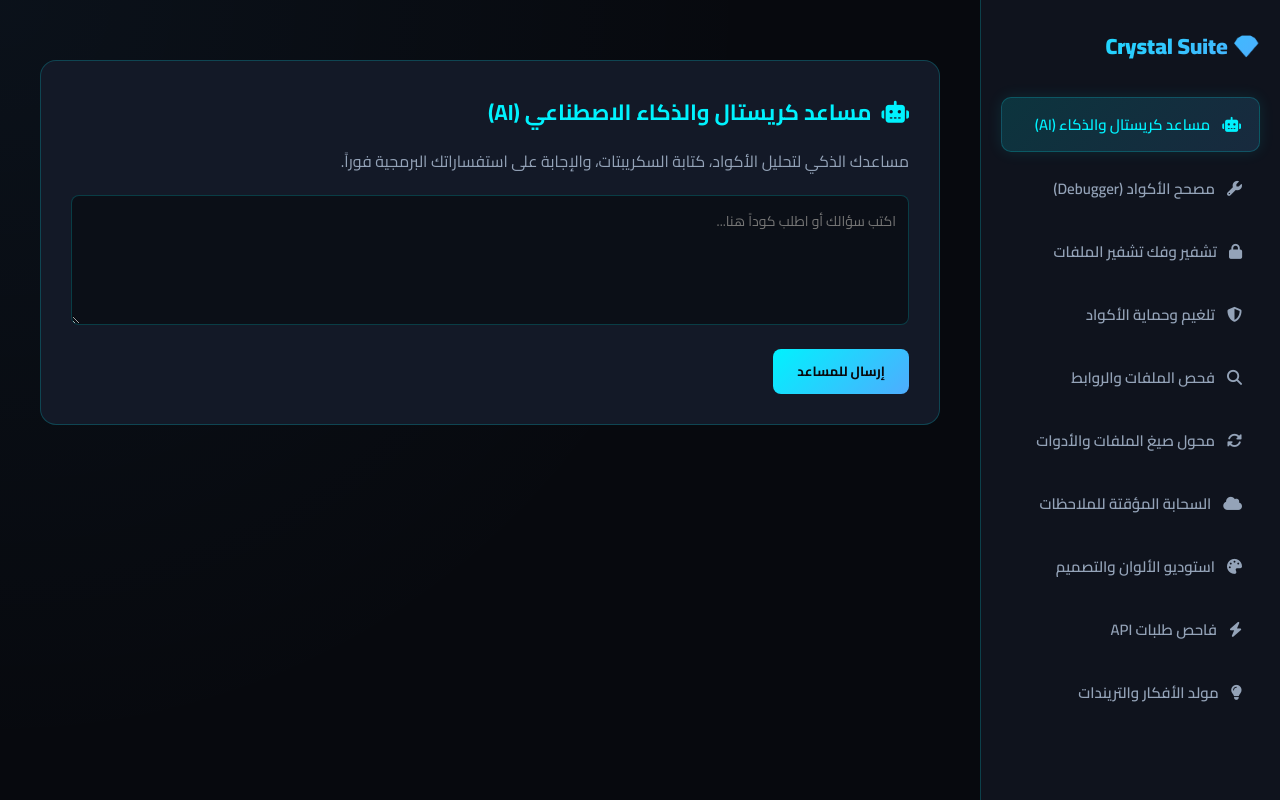
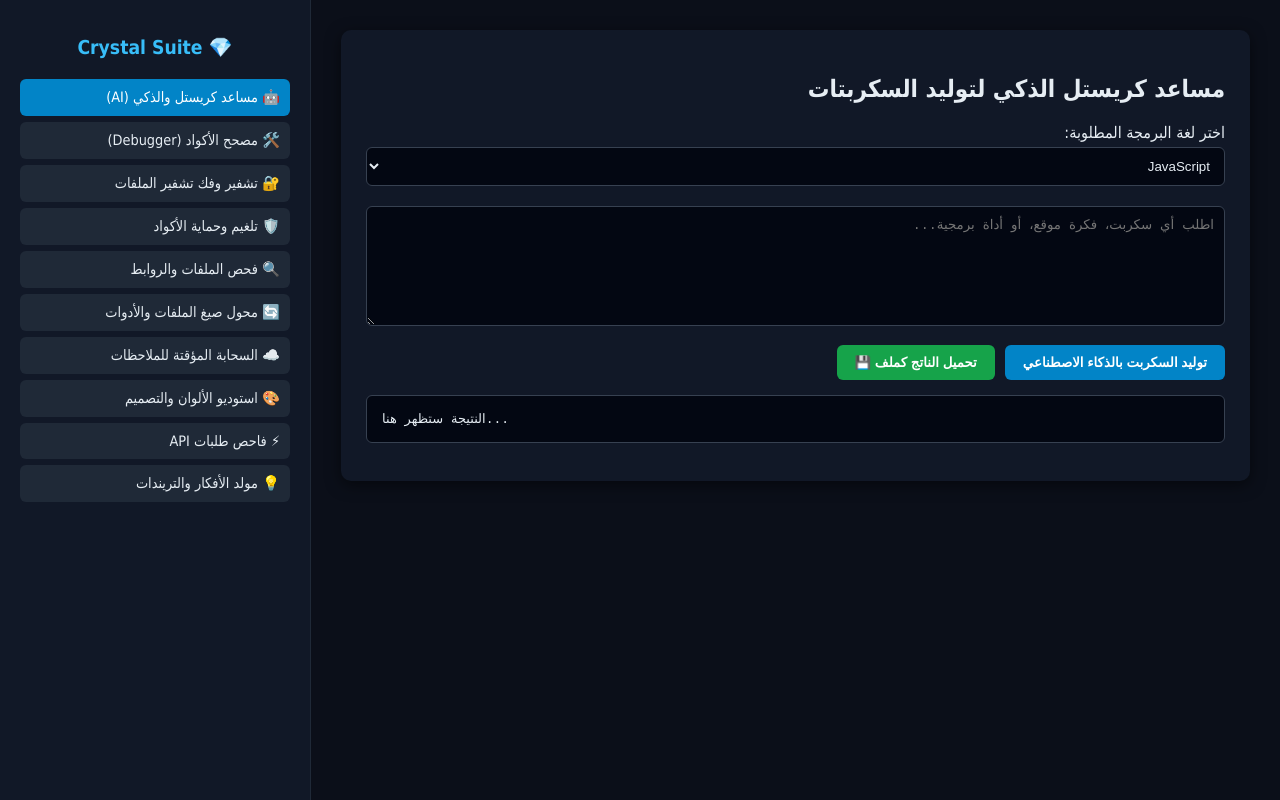
Before and after one commit to AliRed1/thfeer, a plain HTML site: page index.html in a window 1280 px wide. Drawn offline with nearby package versions, Linux system fonts and the light colour scheme.

Commit message:
Update index.html

```diff
--- a/index.html
+++ b/index.html
@@ -3,318 +3,136 @@
 <head>
     <meta charset="UTF-8">
     <meta name="viewport" content="width=device-width, initial-scale=1.0">
-    <title>Crystal Suite - لوحة التحكم الاحترافية</title>
-    <!-- استيراد خط كاييرو الأنيق -->
-    <link href="https://fonts.googleapis.com/css2?family=Cairo:wght@300;400;600;700;900&display=swap" rel="stylesheet">
-    <!-- مكتبة الأيقونات FontAwesome -->
-    <link rel="stylesheet" href="https://cdnjs.cloudflare.com/ajax/libs/font-awesome/6.4.0/css/all.min.css">
-    <style>
-        :root {
-            --bg-primary: #07090e;
-            --bg-sidebar: #0f131d;
-            --card-bg: #131927;
-            --accent-cyan: #00f2fe;
-            --accent-blue: #4facfe;
-            --text-main: #ffffff;
-            --text-muted: #94a3b8;
-            --border-color: rgba(0, 242, 254, 0.2);
-        }
-
-        * {
-            margin: 0;
-            padding: 0;
-            box-sizing: border-box;
-            font-family: 'Cairo', sans-serif;
-        }
-
-        body {
-            background-color: var(--bg-primary);
-            color: var(--text-main);
-            display: flex;
-            height: 100vh;
-            overflow: hidden;
-        }
-
-        /* القائمة الجانبية - Sidebar */
-        .sidebar {
-            width: 300px;
-            background-color: var(--bg-sidebar);
-            border-left: 1px solid var(--border-color);
-            display: flex;
-            flex-direction: column;
-            padding: 25px 20px;
-            overflow-y: auto;
-            flex-shrink: 0;
-        }
-
-        .sidebar h2 {
-            font-size: 22px;
-            font-weight: 900;
-            margin-bottom: 30px;
-            background: linear-gradient(135deg, var(--accent-cyan), var(--accent-blue));
-            -webkit-background-clip: text;
-            -webkit-text-fill-color: transparent;
-            display: flex;
-            align-items: center;
-            gap: 10px;
-        }
-
-        .sidebar ul {
-            list-style: none;
-            display: flex;
-            flex-direction: column;
-            gap: 10px;
-        }
-
-        .sidebar ul li {
-            padding: 12px 18px;
-            border-radius: 10px;
-            cursor: pointer;
-            font-size: 15px;
-            font-weight: 600;
-            color: var(--text-muted);
-            transition: 0.3s;
-            display: flex;
-            align-items: center;
-            gap: 12px;
-        }
-
-        .sidebar ul li:hover {
-            background: rgba(0, 242, 254, 0.08);
-            color: var(--accent-cyan);
-        }
-
-        .sidebar ul li.active {
-            background: linear-gradient(135deg, rgba(0, 242, 254, 0.15), rgba(79, 172, 254, 0.15));
-            color: var(--accent-cyan);
-            border: 1px solid var(--border-color);
-            box-shadow: 0 0 15px rgba(0, 242, 254, 0.1);
-        }
-
-        /* محتوى الصفحة الرئيسي */
-        .main-content {
-            flex: 1;
-            padding: 40px;
-            overflow-y: auto;
-            background: radial-gradient(circle at top left, rgba(79, 172, 254, 0.05) 0%, transparent 60%);
-        }
-
-        .tab-content {
-            display: none;
-        }
-
-        .tab-content.active {
-            display: block;
-            animation: fadeIn 0.3s ease-in-out;
-        }
-
-        @keyframes fadeIn {
-            from { opacity: 0; transform: translateY(8px); }
-            to { opacity: 1; transform: translateY(0); }
-        }
-
-        .card {
-            background: var(--card-bg);
-            border: 1px solid var(--border-color);
-            border-radius: 16px;
-            padding: 30px;
-            margin-top: 20px;
-        }
-
-        .card h3 {
-            font-size: 22px;
-            margin-bottom: 15px;
-            color: var(--accent-cyan);
-            display: flex;
-            align-items: center;
-            gap: 10px;
-        }
-
-        .card p {
-            color: var(--text-muted);
-            line-height: 1.7;
-            margin-bottom: 20px;
-        }
-
-        .btn {
-            padding: 10px 24px;
-            background: linear-gradient(135deg, var(--accent-cyan), var(--accent-blue));
-            color: #07090e;
-            border: none;
-            border-radius: 8px;
-            font-weight: 700;
-            cursor: pointer;
-            transition: 0.3s;
-        }
-
-        .btn:hover {
-            box-shadow: 0 0 20px rgba(0, 242, 254, 0.6);
-            transform: translateY(-2px);
-        }
-
-        /* تخصيص حقول المدخلات والشاشات داخل الأدوات */
-        textarea, input {
-            width: 100%;
-            background: rgba(7, 9, 14, 0.6);
-            border: 1px solid var(--border-color);
-            border-radius: 8px;
-            padding: 12px;
-            color: #fff;
-            margin-bottom: 15px;
-            font-size: 14px;
-            outline: none;
-        }
-
-        textarea:focus, input:focus {
-            border-color: var(--accent-cyan);
-            box-shadow: 0 0 10px rgba(0, 242, 254, 0.2);
-        }
-    </style>
+    <title>منصة كريستل الشاملة - Crystal Suite Pro</title>
+    <link rel="stylesheet" href="style.css">
+    <script src="https://cdnjs.cloudflare.com/ajax/libs/crypto-js/4.1.1/crypto-js.min.js"></script>
 </head>
 <body>
-
-    <!-- القائمة الجانبية (تم تفعيل الضغط بشكل كامل وتأمين الـ Click Listeners) -->
     <div class="sidebar">
         <h2>💎 Crystal Suite</h2>
-        <ul id="nav-list">
-            <li class="active" data-target="ai"><i class="fa-solid fa-robot"></i> مساعد كريستال والذكاء (AI)</li>
-            <li data-target="debugger"><i class="fa-solid fa-wrench"></i> مصحح الأكواد (Debugger)</li>
-            <li data-target="encrypt"><i class="fa-solid fa-lock"></i> تشفير وفك تشفير الملفات</li>
-            <li data-target="obfuscate"><i class="fa-solid fa-shield-halved"></i> تلغيم وحماية الأكواد</li>
-            <li data-target="scan"><i class="fa-solid fa-magnifying-glass"></i> فحص الملفات والروابط</li>
-            <li data-target="converter"><i class="fa-solid fa-rotate"></i> محول صيغ الملفات والأدوات</li>
-            <li data-target="notes"><i class="fa-solid fa-cloud"></i> السحابة المؤقتة للملاحظات</li>
-            <li data-target="palette"><i class="fa-solid fa-palette"></i> استوديو الألوان والتصميم</li>
-            <li data-target="apitester"><i class="fa-solid fa-bolt"></i> فاحص طلبات API</li>
-            <li data-target="ideas"><i class="fa-solid fa-lightbulb"></i> مولد الأفكار والتريندات</li>
+        <ul>
+            <li class="active" onclick="switchTab('ai')">🤖 مساعد كريستل والذكي (AI)</li>
+            <li onclick="switchTab('debugger')">🛠️ مصحح الأكواد (Debugger)</li>
+            <li onclick="switchTab('encrypt')">🔐 تشفير وفك تشفير الملفات</li>
+            <li onclick="switchTab('obfuscate')">🛡️ تلغيم وحماية الأكواد</li>
+            <li onclick="switchTab('scan')">🔍 فحص الملفات والروابط</li>
+            <li onclick="switchTab('converter')">🔄 محول صيغ الملفات والأدوات</li>
+            <li onclick="switchTab('notes')">☁️ السحابة المؤقتة للملاحظات</li>
+            <li onclick="switchTab('palette')">🎨 استوديو الألوان والتصميم</li>
+            <li onclick="switchTab('apitester')">⚡ فاحص طلبات API</li>
+            <li onclick="switchTab('ideas')">💡 مولد الأفكار والتريندات</li>
         </ul>
     </div>
 
-    <!-- المحتوى التفاعلي -->
     <div class="main-content">
-
         <!-- 1. مساعد الذكاء الاصطناعي -->
-        <div id="ai" class="tab-content active">
-            <div class="card">
-                <h3><i class="fa-solid fa-robot"></i> مساعد كريستال والذكاء الاصطناعي (AI)</h3>
-                <p>مساعدك الذكي لتحليل الأكواد، كتابة السكريبتات، والإجابة على استفساراتك البرمجية فوراً.</p>
-                <textarea rows="4" placeholder="اكتب سؤالك أو اطلب كوداً هنا..."></textarea>
-                <button class="btn">إرسال للمساعد</button>
+        <div id="ai-tab" class="tab-content">
+            <h2>مساعد كريستل الذكي لتوليد السكربتات</h2>
+            <label>اختر لغة البرمجة المطلوبة:</label>
+            <select id="langSelect">
+                <option value="js">JavaScript</option>
+                <option value="py">Python</option>
+                <option value="lua">Lua (FiveM)</option>
+                <option value="bash">Bash</option>
+                <option value="html">HTML / CSS</option>
+            </select>
+            <textarea id="aiPrompt" placeholder="اطلب أي سكربت، فكرة موقع، أو أداة برمجية..."></textarea>
+            <div class="buttons-group">
+                <button onclick="generateScript()">توليد السكربت بالذكاء الاصطناعي</button>
+                <button onclick="downloadCodeFile()" class="download-btn">تحميل الناتج كملف 💾</button>
             </div>
+            <pre id="aiResult">النتيجة ستظهر هنا...</pre>
         </div>
 
         <!-- 2. مصحح الأكواد -->
-        <div id="debugger" class="tab-content">
-            <div class="card">
-                <h3><i class="fa-solid fa-wrench"></i> مصحح الأكواد (Debugger)</h3>
-                <p>افحص أخطاء سكريبتاتك واكتشف الثغرات البرمجية وحلها تلقائياً.</p>
-                <textarea rows="4" placeholder="الصق الكود هنا لفحصه وتصحيحه..."></textarea>
-                <button class="btn">فحص الكود الآن</button>
-            </div>
+        <div id="debugger-tab" class="tab-content" style="display:none;">
+            <h2>مصحح الأكواد والثغرات الآلي (Bug Finder & Fixer)</h2>
+            <textarea id="debugInput" placeholder="الصق الكود الذي يحتوي على خطأ هنا..."></textarea>
+            <button onclick="fixCode()">فحص وإصلاح الأكواد تلقائياً</button>
+            <pre id="debugResult">نتيجة التصحيح ستظهر هنا...</pre>
         </div>
 
-        <!-- 3. التشفير -->
-        <div id="encrypt" class="tab-content">
-            <div class="card">
-                <h3><i class="fa-solid fa-lock"></i> تشفير وفك تشفير الملفات (AES-256)</h3>
-                <p>احمِ ملفاتك وسكريبتاتك عبر خوارزميات التشفير المتقدمة.</p>
-                <input type="password" placeholder="أدخل مفتاح التشفير (Secret Key)">
-                <button class="btn">تشفير الملف</button>
+        <!-- 3. التشفير الحقيقي -->
+        <div id="encrypt-tab" class="tab-content" style="display:none;">
+            <h2>تشفير وفك تشفير الملفات (AES-256)</h2>
+            <input type="text" id="secretKey" placeholder="أدخل مفتاح التشفير (كلمة السر)..." style="width:100%; padding:10px; margin-bottom:15px; background:#030712; color:#fff; border:1px solid #374151; border-radius:6px; box-sizing:border-box;">
+            <div class="drop-zone" id="dropZone">اسحب الملف وأفلته هنا أو اضغط للاختيار</div>
+            <input type="file" id="fileInput" style="display:none;">
+            <div class="buttons-group" style="margin-top:15px;">
+                <button onclick="encryptFile()">تشفير الملف بالكامل</button>
+                <button onclick="decryptFile()">فك تشفير الملف</button>
             </div>
+            <a id="downloadLink" style="display:none; margin-top:10px; color:#38bdf8;">تحميل الملف الناتج</a>
         </div>
 
-        <!-- 4. تلغيم وحماية الأكواد -->
-        <div id="obfuscate" class="tab-content">
-            <div class="card">
-                <h3><i class="fa-solid fa-shield-halved"></i> تلغيم وحماية الأكواد (Obfuscation)</h3>
-                <p>اصعب الأكواد على العبث والسرقة عبر تقنيات الحماية والـ VM.</p>
-                <textarea rows="4" placeholder="الصق الكود لعمل تلغيم وحماية له..."></textarea>
-                <button class="btn">تفعيل التلغيم والحماية</button>
+        <!-- 4. التلغيم والتمويه -->
+        <div id="obfuscate-tab" class="tab-content" style="display:none;">
+            <h2>تلغيم وحماية الأكواد (Obfuscation Studio)</h2>
+            <textarea id="sourceCode" placeholder="ضع الكود المراد تلغيمه..."></textarea>
+            <div class="buttons-group">
+                <button onclick="obfuscatePayload('base64')">تشفير Base64 متعدد الطبقات</button>
+                <button onclick="obfuscatePayload('hex')">تشفير Hex مع eval</button>
             </div>
+            <textarea id="obfuscatedResult" readonly placeholder="الكود بعد التلغيم..."></textarea>
         </div>
 
-        <!-- 5. الفحص -->
-        <div id="scan" class="tab-content">
-            <div class="card">
-                <h3><i class="fa-solid fa-magnifying-glass"></i> فحص الملفات والروابط</h3>
-                <p>تأكد من خلو الملفات والروابط من الأكواد الخبيثة.</p>
-                <input type="text" placeholder="أدخل الرابط أو مسار الملف للفحص...">
-                <button class="btn">بدء الفحص الأمني</button>
-            </div>
+        <!-- 5. الفحص الأمني -->
+        <div id="scan-tab" class="tab-content" style="display:none;">
+            <h2>فحص الملفات والروابط أمنياً</h2>
+            <input type="text" id="urlInput" placeholder="أدخل رابطاً لفحصه (مثال: https://site.com)..." style="width:100%; padding:10px; margin-bottom:15px; background:#030712; color:#fff; border:1px solid #374151; border-radius:6px; box-sizing:border-box;">
+            <button onclick="scanUrl()">فحص الرابط</button>
+            <pre id="scanResult" style="margin-top:15px;">تقرير الفحص سيظهر هنا...</pre>
         </div>
 
-        <!-- 6. المحول -->
-        <div id="converter" class="tab-content">
-            <div class="card">
-                <h3><i class="fa-solid fa-rotate"></i> محول صيغ الملفات والأدوات</h3>
-                <p>حول بين مختلف صيغ الملفات والسكريبتات بكل سهولة وسرعة فائقة.</p>
-                <button class="btn">اختر ملف للتحويل</button>
+        <!-- 6. محول الأدوات والصيغ -->
+        <div id="converter-tab" class="tab-content" style="display:none;">
+            <h2>محول النصوص والأدوات البرمجية</h2>
+            <textarea id="convertInput" placeholder="أدخل نصاً لتحويله (Base64 / URL Encode / JSON Format)..."></textarea>
+            <div class="buttons-group">
+                <button onclick="convertText('b64encode')">ترميز Base64</button>
+                <button onclick="convertText('b64decode')">فك ترميز Base64</button>
+                <button onclick="convertText('urlencode')">URL Encode</button>
             </div>
+            <textarea id="convertResult" readonly placeholder="النتيجة المحولة..."></textarea>
         </div>
 
-        <!-- 7. الملاحظات -->
-        <div id="notes" class="tab-content">
-            <div class="card">
-                <h3><i class="fa-solid fa-cloud"></i> السحابة المؤقتة للملاحظات</h3>
-                <p>احفظ نصوصك وأكوادك بشكل مؤقت وآمن ومتاح للوصول السريع.</p>
-                <textarea rows="4" placeholder="اكتب ملاحظتك السحابية هنا..."></textarea>
-                <button class="btn">حفظ في السحابة</button>
-            </div>
+        <!-- 7. السحابة المؤقتة للملاحظات -->
+        <div id="notes-tab" class="tab-content" style="display:none;">
+            <h2>الحافظة والسحابة المؤقتة (Cloud Clipboard)</h2>
+            <textarea id="cloudNote" placeholder="اكتب ملاحظتك أو كودك السريع هنا لنقله بين أجهزتك..."></textarea>
+            <button onclick="saveNoteLocally()">حفظ مؤقتاً على المتصفح</button>
+            <pre id="noteResult" style="margin-top:15px;"></pre>
         </div>
 
-        <!-- 8. الألوان -->
-        <div id="palette" class="tab-content">
-            <div class="card">
-                <h3><i class="fa-solid fa-palette"></i> استوديو الألوان والتصميم</h3>
-                <p>استعرض ونسق الألوان والتدرجات لتصاميم واجهات احترافية.</p>
-                <button class="btn">توليد لوحة ألوان</button>
-            </div>
+        <!-- 8. استوديو الألوان -->
+        <div id="palette-tab" class="tab-content" style="display:none;">
+            <h2>استوديو الألوان وتدرجاتها (Color Studio)</h2>
+            <p>اختر لوناً لرؤية كوده وتدرجاته البرمجية:</p>
+            <input type="color" id="colorPicker" value="#0284c7" onchange="updateColorInfo()" style="width:100px; height:40px; cursor:pointer; background:none; border:none;">
+            <pre id="colorCodeResult" style="margin-top:15px;">HEX: #0284c7\nRGB: rgb(2, 132, 199)</pre>
         </div>
 
         <!-- 9. فاحص API -->
-        <div id="apitester" class="tab-content">
-            <div class="card">
-                <h3><i class="fa-solid fa-bolt"></i> فاحص طلبات API</h3>
-                <p>أرسل طلبات HTTP واختبر استجابات الـ APIs والروابط البرمجية.</p>
-                <input type="text" placeholder="https://api.example.com/v1/endpoint">
-                <button class="btn">إرسال الطلب</button>
-            </div>
+        <div id="apitester-tab" class="tab-content" style="display:none;">
+            <h2>فاحص ومختبر روابط الـ API الخفيفة</h2>
+            <input type="text" id="apiUrl" placeholder="أدخل رابط API (مثال: https://api.ipify.org?format=json)" style="width:100%; padding:10px; margin-bottom:15px; background:#030712; color:#fff; border:1px solid #374151; border-radius:6px; box-sizing:border-box;">
+            <button onclick="testApiRequest()">إرسال طلب GET</button>
+            <pre id="apiResult" style="margin-top:15px;">استجابة الـ API ستظهر هنا...</pre>
         </div>
 
-        <!-- 10. الأفكار -->
-        <div id="ideas" class="tab-content">
-            <div class="card">
-                <h3><i class="fa-solid fa-lightbulb"></i> مولد الأفكار والتريندات</h3>
-                <p>احصل على أفكار مبتكرة للمشاريع والسكربتات البرمجية الرائجة.</p>
-                <button class="btn">ولّد فكرة جديدة</button>
-            </div>
+        <!-- 10. مولد الأفكار والتريندات -->
+        <div id="ideas-tab" class="tab-content" style="display:none;">
+            <h2>مولد أفكار المشاريع والسكربتات الذكي</h2>
+            <select id="ideaCategory" style="margin-bottom:15px;">
+                <option value="fivem">سكربتات FiveM متميزة</option>
+                <option value="bot">بوتات ديسكورد تفاعلية</option>
+                <option value="web">مواقع وتطبيقات ويب ذكية</option>
+            </select>
+            <button onclick="generateRandomIdea()">توليد فكرة مشروع إبداعية 💡</button>
+            <pre id="ideaResult" style="margin-top:15px;">اضغط الزر لتوليد فكرة مشروعك القادم...</pre>
         </div>
-
     </div>
 
-    <!-- كود جافاسكريبت المحدث والآمن لتفعيل النقر الفوري -->
-    <script>
-        document.addEventListener("DOMContentLoaded", () => {
-            const navItems = document.querySelectorAll("#nav-list li");
-            const tabs = document.querySelectorAll(".tab-content");
-
-            navItems.forEach(item => {
-                item.addEventListener("click", () => {
-                    // إزالة الفئة النشطة من كل العناصر
-                    navItems.forEach(nav => nav.classList.remove("active"));
-                    tabs.forEach(tab => tab.classList.remove("active"));
-
-                    // تفعيل العنصر المختار
-                    item.classList.add("active");
-                    const targetId = item.getAttribute("data-target");
-                    const targetTab = document.getElementById(targetId);
-                    if (targetTab) {
-                        targetTab.classList.add("active");
-                    }
-                });
-            });
-        });
-    </script>
-
+    <script src="script.js"></script>
 </body>
 </html>
```
